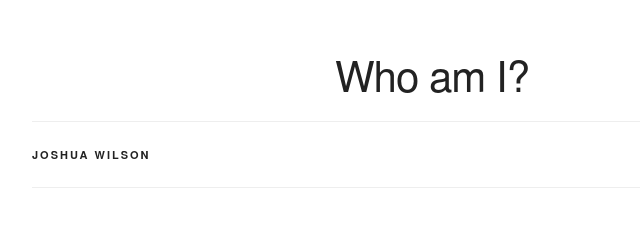
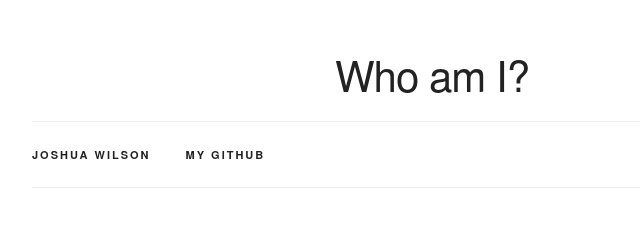
Before and after one commit to joshua-wilson2396/web-dev, a plain HTML site: page about.html in a window 1280 px wide. Shown: the part 132-372 px from the top of the page, 208-848 px from the left. Drawn offline with nearby package versions, Linux system fonts and the light colour scheme.

Commit message:
added navbar link to my github profile

```diff
--- a/about.html
+++ b/about.html
@@ -19,6 +19,9 @@
                         <li class="navbar-item">
                             <a href="index.html" class="navbar-link">Joshua Wilson</a>
                         </li>
+                        <li class="navbar-item">
+                                <a target="_blank" href="https://github.com/joshua-wilson2396/web-dev" class="navbar-link">My Github</a>
+                            </li>
                     </ul>
                 </div>
             </nav>
```
Also changed, not shown: index.html (+3 -0 lines).
